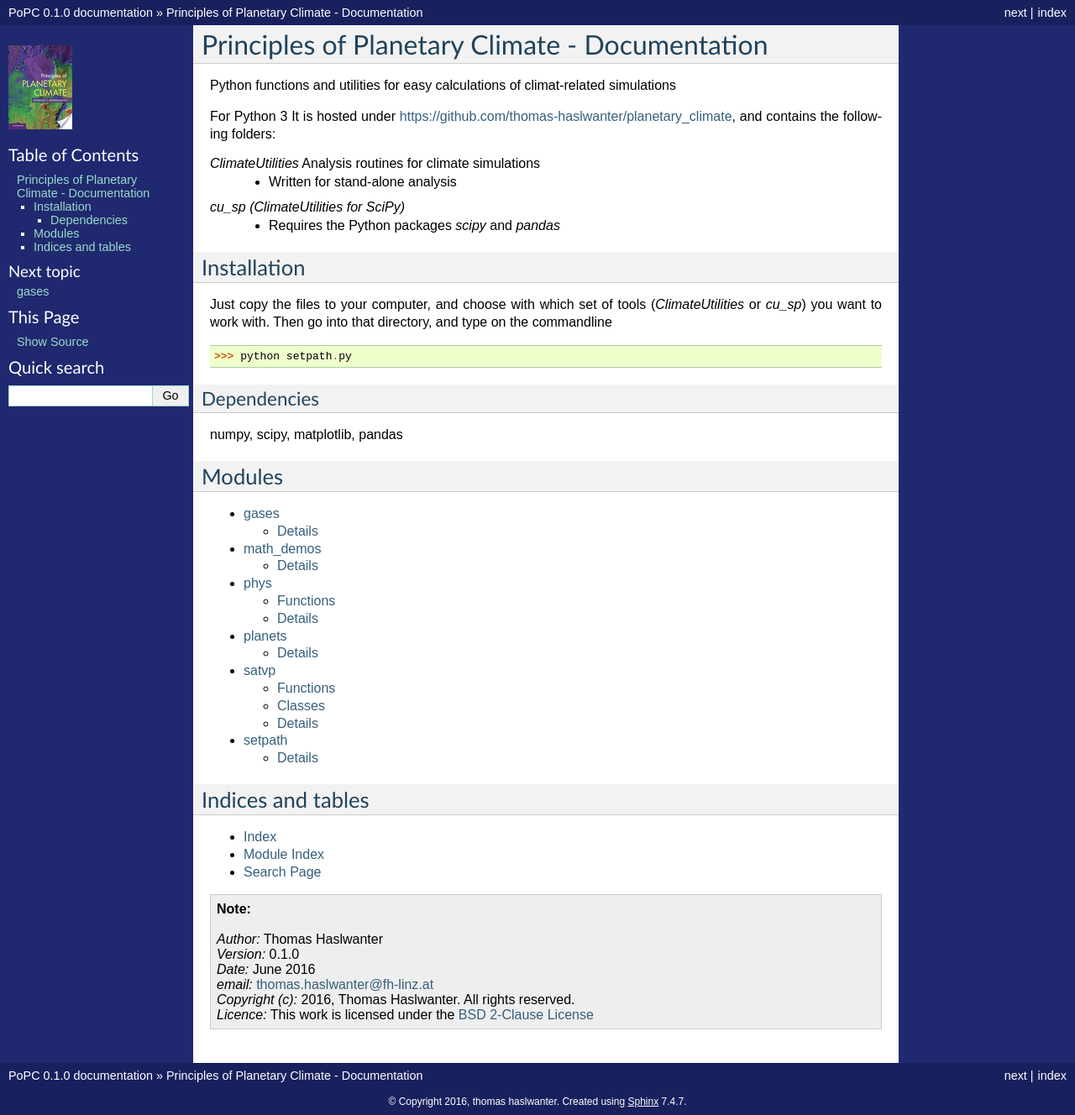
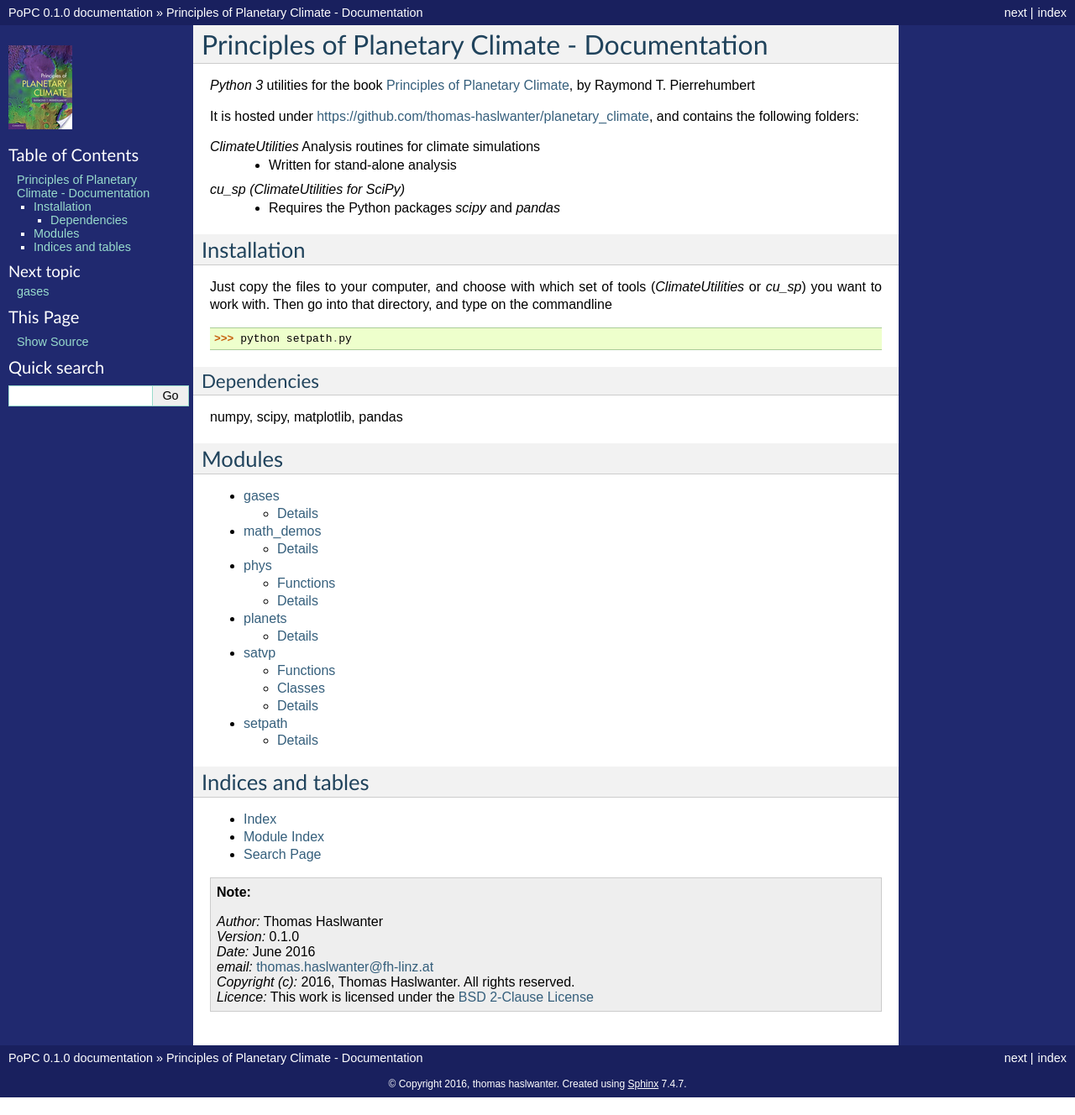
Before and after one commit to thomas-haslwanter/planetary_climate, a Sphinx documentation site: the page built from docs/index.rst, in a window 1280 px wide and 1328 px high. Shown: the whole window at 84% size. Built offline with Sphinx 7.4.7, drawn with Linux system fonts in a browser that asks for light colours.

Commit message:
Link to book included in docu

```diff
--- a/docs/index.rst
+++ b/docs/index.rst
@@ -1,10 +1,9 @@
 Principles of Planetary Climate - Documentation
 ===============================================
 
-Python functions and utilities for easy calculations of climat-related
-simulations
+*Python 3* utilities for the book `Principles of Planetary Climate <https://geosci.uchicago.edu/~rtp1/PrinciplesPlanetaryClimate/>`_, by Raymond T. Pierrehumbert
 
-For Python 3
+
 It is hosted under https://github.com/thomas-haslwanter/planetary_climate, and contains the following folders:
 
 *ClimateUtilities*  Analysis routines for climate simulations
```
